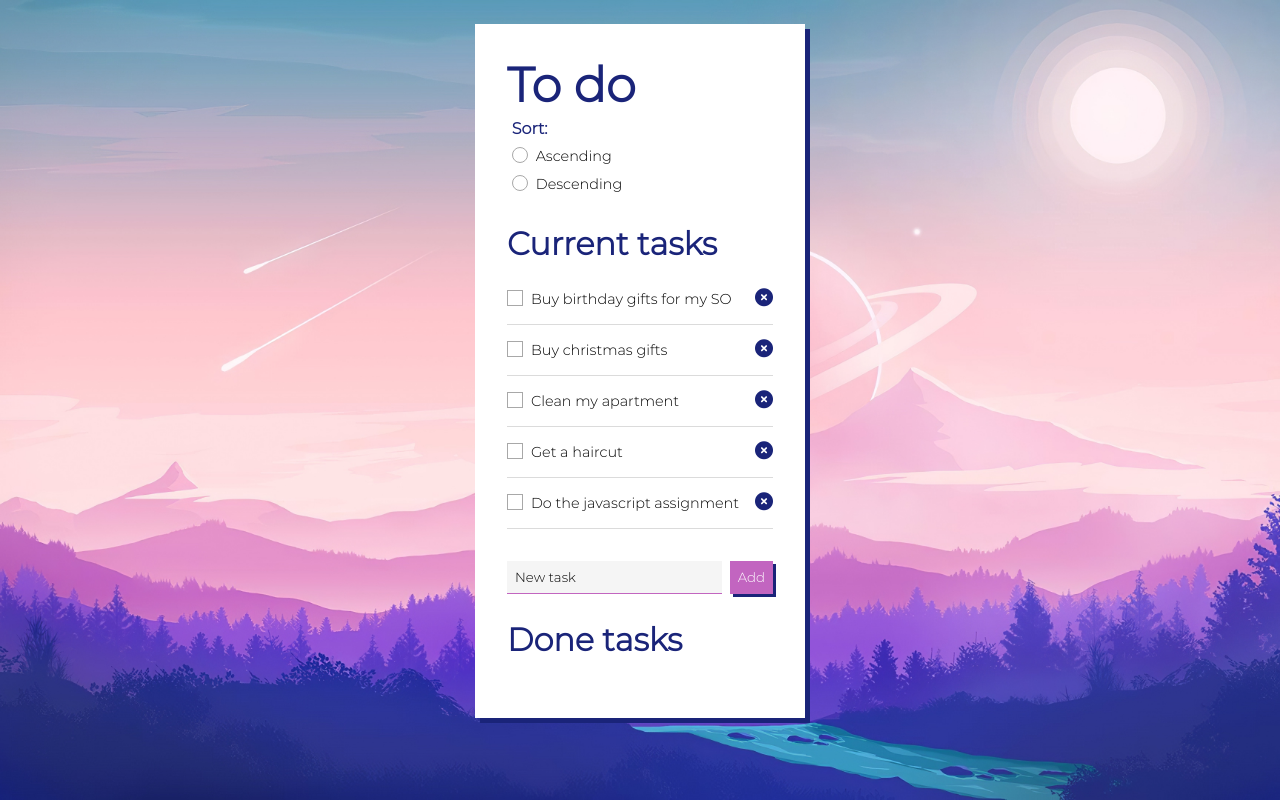
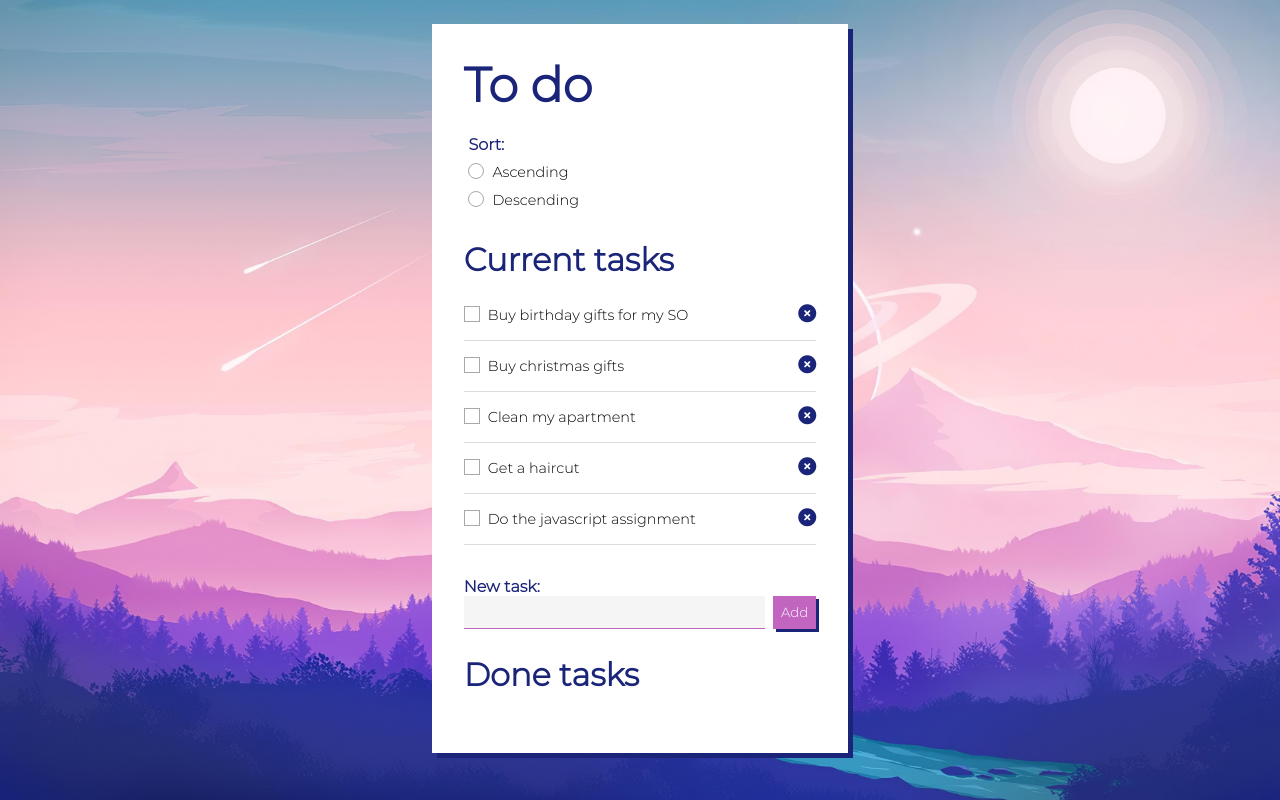
Before and after one commit to sophie-akesson/to-do-list, a plain HTML site: page index.html in a window 1280 px wide. Drawn offline with Linux system fonts and the light colour scheme.

Commit message:
Refactor to increase Lighthouse score

```diff
--- a/index.html
+++ b/index.html
@@ -3,6 +3,7 @@
   <head>
     <meta charset="UTF-8" />
     <meta name="viewport" content="width=device-width, initial-scale=1.0" />
+    <meta name="Description" content="A simple to do list using vanilla Javascript." />
     <title>To do</title>
     <script
       src="https://kit.fontawesome.com/0ae8c6af08.js"
@@ -48,7 +49,8 @@
           <form>
             <div id="currentListWrapper"></div>
             <div id="newTaskWrapper">
-              <input type="text" value="New task" id="newTaskInput" />
+              <label id="newTaskLabel" for="newTaskInput">New task:</label>
+              <input type="text" value=" " id="newTaskInput" />
               <button id="addTaskButton" type="button">Add</button>
             </div>
           </form>
--- a/js/main.js
+++ b/js/main.js
@@ -79,15 +79,11 @@ function renderHTML() {
     labelElement.appendChild(checkBoxSpan);
     liElement.appendChild(removeIconSpan);
 
-    let lineElement = document.createElement("hr");
-
     if (tasks[i].completed === false) {
       currentList.appendChild(liElement);
-      currentList.appendChild(lineElement);
     } else {
       checkBoxElement.checked = "true";
       doneList.appendChild(liElement);
-      doneList.appendChild(lineElement);
     }
 
     checkBoxElement.addEventListener("click", () => {
@@ -147,8 +143,6 @@ function addTask(task) {
   let newTask = new Task(task, false);
   tasks.push(newTask);
 
-  document.getElementById("newTaskInput").value = "New task";
-
   localStorage.setItem("tasks", JSON.stringify(tasks));
 
   renderHTML();
--- a/scss/_variables.scss
+++ b/scss/_variables.scss
@@ -19,7 +19,7 @@ $button-color: white;
 $button-color-hover: #1a2479;
 $button-border: #c265c0;
 $button-background-hover: #ebe6ff;
-$hr-color: #dbdbdb;
+$li-border-color: #dbdbdb;
 $checkbox-color: #a8a8a8;
 $checkbox-background-color: #c265c0;
 $checkbox-checked-background-color: #1a2479;
@@ -40,6 +40,7 @@ $newTask-padding: 0.5rem;
 $h1-margin: 1rem;
 $h3-margin: 1rem;
 $li-margin: 1rem;
+$li-padding: 1rem;
 $checkbox-margin: 0.5rem;
 $label-margin: 1rem;
 $span-margin: auto;
--- a/scss/main.scss
+++ b/scss/main.scss
@@ -8,6 +8,7 @@
 @font-face {
   font-family: Montserrat;
   src: $font-url;
+  font-display: swap;
 }
 
 body {
@@ -32,7 +33,8 @@ h2 {
   font-size: $h2-size;
 }
 
-h3 {
+h3,
+#newTaskLabel {
   font-size: $h3-size;
   margin: 0;
   margin-right: $h3-margin;
@@ -40,7 +42,8 @@ h3 {
 
 h1,
 h2,
-h3 {
+h3,
+#newTaskLabel {
   color: $font-color;
 }
 
@@ -83,20 +86,16 @@ li {
   list-style-type: none;
   margin-top: $li-margin;
   margin-bottom: $li-margin;
+  padding-bottom: $li-padding;
   display: flex;
   align-items: center;
   opacity: 1;
   transition: opacity 0.4s linear;
+  border-bottom: 1px solid $li-border-color;
 
   label {
     margin-right: $label-margin;
   }
-}
-
-hr {
-  border: none;
-  height: 1px;
-  background-color: $hr-color;
 }
 
 .taskLabel,
@@ -168,6 +167,12 @@ hr {
 
 #newTaskWrapper {
   display: flex;
+  flex-wrap: wrap;
+}
+
+#newTaskLabel {
+  font-weight: bold;
+  width: 100%;
 }
 
 #newTaskInput {
```
Also changed, not shown: css/main.min.css.
